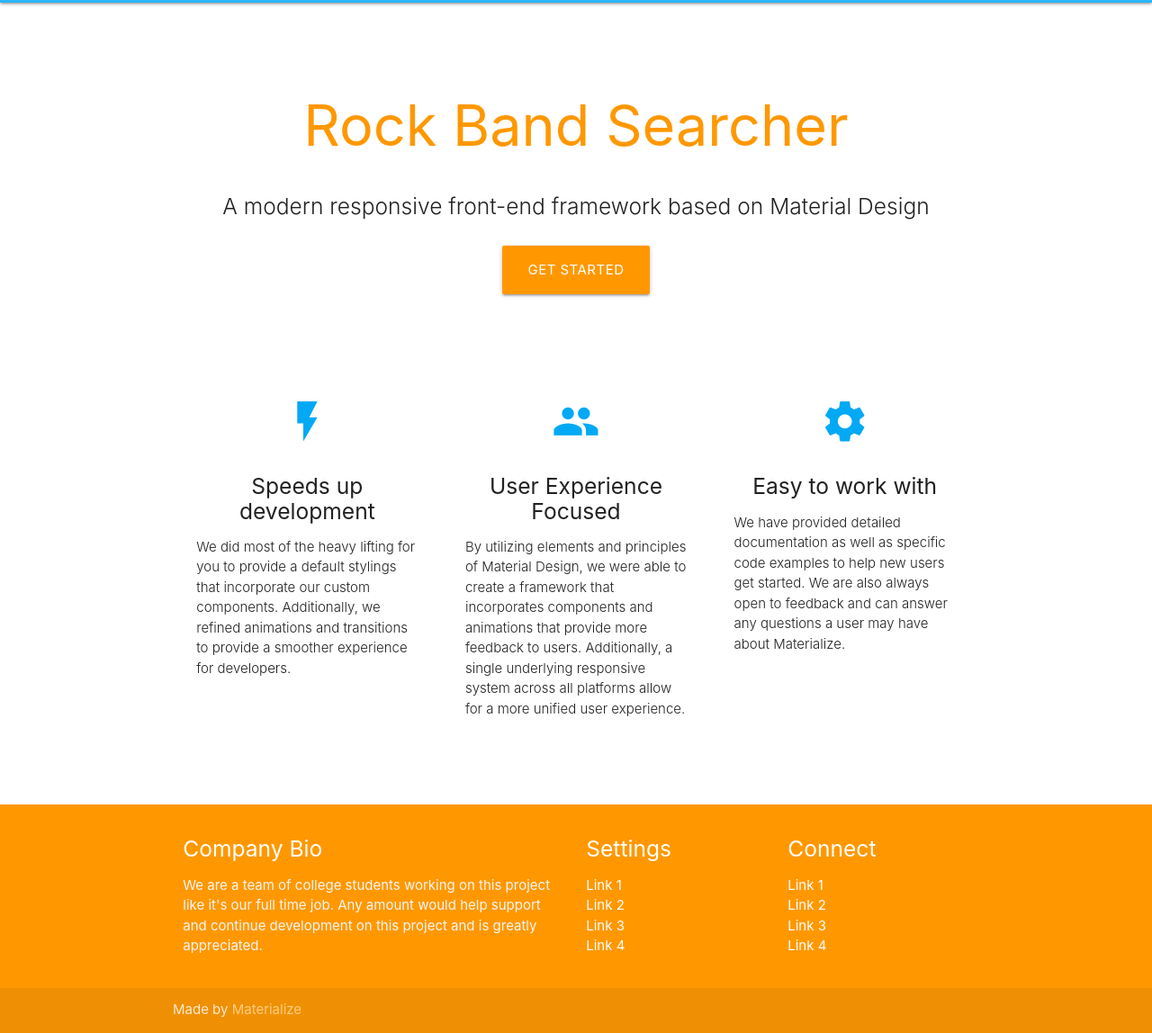
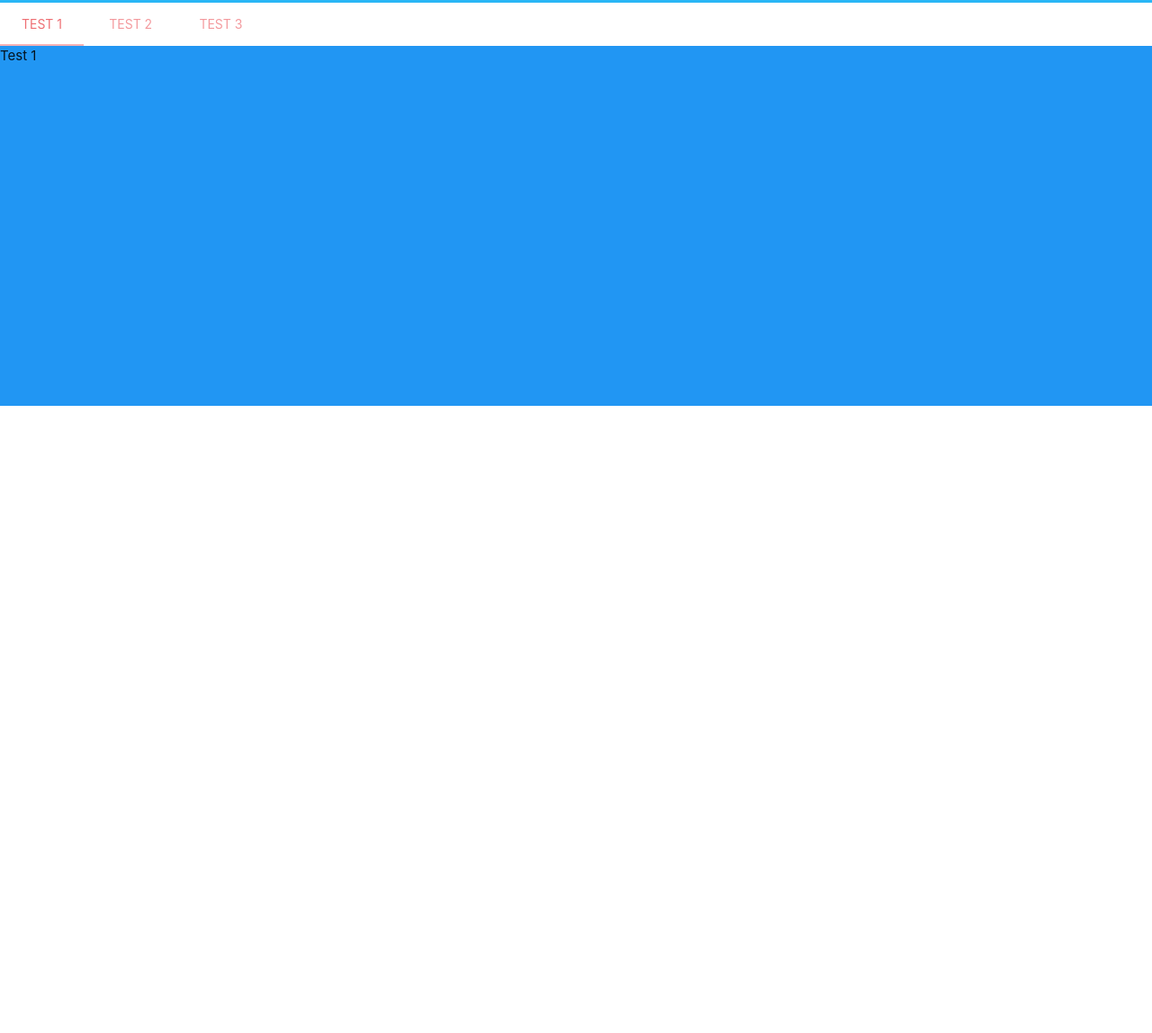
Before and after one commit to imkrysis/rock-band-searcher, a website: page www/index.html in a window 1280 px wide. Shown: the part 61-1209 px from the top of the page at 90% size. After the commit the page ends 800 px from the top, so only its background shows below. Drawn offline with nearby package versions, Linux system fonts and the light colour scheme.

Commit message:
3 MaterializeCSS Test Tabs Swipe

```diff
--- a/www/index.html
+++ b/www/index.html
@@ -1,5 +1,7 @@
 <!DOCTYPE html>
 <html lang="en">
+
+  <head>
 
     <meta http-equiv="Content-Type" content="text/html; charset=UTF-8"/>
     <meta name="viewport" content="width=device-width, initial-scale=1, maximum-scale=1.0"/>
@@ -45,148 +47,19 @@
 
     </nav>
 
-  <div class="section no-pad-bot" id="index-banner">
+    <ul id="tabs" class="tabs">
 
-    <div class="container">
-
-      <br><br>
-
-      <h1 class="header center orange-text">Rock Band Searcher</h1>
-
-      <div class="row center">
-
-        <h5 class="header col s12 light">A modern responsive front-end framework based on Material Design</h5>
-
-      </div>
-
-      <div class="row center">
-
-        <a href="http://materializecss.com/getting-started.html" id="download-button" class="btn-large waves-effect waves-light orange">Get Started</a>
-
-      </div>
-
-      <br><br>
-
-    </div>
-
-  </div>
-
-  <div class="container">
-
-    <div class="section">
-
-      <!--   Icon Section   -->
-      <div class="row">
-
-        <div class="col s12 m4">
-
-          <div class="icon-block">
-
-            <h2 class="center light-blue-text"><i class="material-icons">flash_on</i></h2>
-
-            <h5 class="center">Speeds up development</h5>
-
-            <p class="light">We did most of the heavy lifting for you to provide a default stylings that incorporate our custom components. Additionally, we refined animations and transitions to provide a smoother experience for developers.</p>
-
-          </div>
-
-        </div>
-
-        <div class="col s12 m4">
-
-          <div class="icon-block">
-
-            <h2 class="center light-blue-text"><i class="material-icons">group</i></h2>
-
-            <h5 class="center">User Experience Focused</h5>
-
-            <p class="light">By utilizing elements and principles of Material Design, we were able to create a framework that incorporates components and animations that provide more feedback to users. Additionally, a single underlying responsive system across all platforms allow for a more unified user experience.</p>
-
-          </div>
-
-        </div>
-
-        <div class="col s12 m4">
-
-          <div class="icon-block">
-
-            <h2 class="center light-blue-text"><i class="material-icons">settings</i></h2>
-
-            <h5 class="center">Easy to work with</h5>
-
-            <p class="light">We have provided detailed documentation as well as specific code examples to help new users get started. We are also always open to feedback and can answer any questions a user may have about Materialize.</p>
-
-          </div>
-
-        </div>
-
-      </div>
-
-    </div>
-
-    <br><br>
-
-  </div>
-
-  <footer class="page-footer orange">
-
-    <div class="container">
-
-      <div class="row">
-
-        <div class="col l6 s12">
-
-          <h5 class="white-text">Company Bio</h5>
-
-          <p class="grey-text text-lighten-4">We are a team of college students working on this project like it's our full time job. Any amount would help support and continue development on this project and is greatly appreciated.</p>
-
-        </div>
-
-        <div class="col l3 s12">
-
-          <h5 class="white-text">Settings</h5>
-
-          <ul>
-
-            <li><a class="white-text" href="#!">Link 1</a></li>
-            <li><a class="white-text" href="#!">Link 2</a></li>
-            <li><a class="white-text" href="#!">Link 3</a></li>
-            <li><a class="white-text" href="#!">Link 4</a></li>
+      <li class="tab col s3"><a class="active" href="#test-swipe-1">Test 1</a></li>
+      <li class="tab col s3"><a href="#test-swipe-2">Test 2</a></li>
+      <li class="tab col s3"><a href="#test-swipe-3">Test 3</a></li>
 
     </ul>
 
-        </div>
+    <div id="test-swipe-1" class="col s12 blue">Test 1</div>
 
-        <div class="col l3 s12">
+    <div id="test-swipe-2" class="col s12 red">Test 2</div>
 
-          <h5 class="white-text">Connect</h5>
-
-          <ul>
-
-            <li><a class="white-text" href="#!">Link 1</a></li>
-            <li><a class="white-text" href="#!">Link 2</a></li>
-            <li><a class="white-text" href="#!">Link 3</a></li>
-            <li><a class="white-text" href="#!">Link 4</a></li>
-
-          </ul>
-
-        </div>
-
-      </div>
-
-    </div>
-
-    <div class="footer-copyright">
-
-      <div class="container">
-
-      Made by <a class="orange-text text-lighten-3" href="http://materializecss.com">Materialize</a>
-
-      </div>
-
-    </div>
-
-  </footer>
+    <div id="test-swipe-3" class="col s12 green">Test 3</div>
 
   </body>
 
--- a/www/js/init.js
+++ b/www/js/init.js
@@ -1,17 +1,20 @@
 (function($){
   $(function(){
 
-    $('.sidenav').sidenav();
+    $('.sidenav').sidenav()
+    $('#tabs').tabs({"swipeable": true })
 
-  }); // end of document ready
-})(jQuery); // end of jQuery name space
+  }) // end of document ready
+})(jQuery) // end of jQuery name space
 
-document.addEventListener('deviceready', onDeviceReady, false);
+document.addEventListener('deviceready', onDeviceReady, false)
 
 function onDeviceReady() {
     // Cordova is now initialized. Have fun!
 
-    console.log('Running cordova-' + cordova.platformId + '@' + cordova.version);
-    document.getElementById('deviceready').classList.add('ready');
+    console.log('Running cordova-' + cordova.platformId + '@' + cordova.version)
+    document.getElementById('deviceready').classList.add('ready')
+
+
 
 }
```
Also changed, not shown: www/css/materialize.css. Lines whose indentation alone changed are shown as unchanged.
